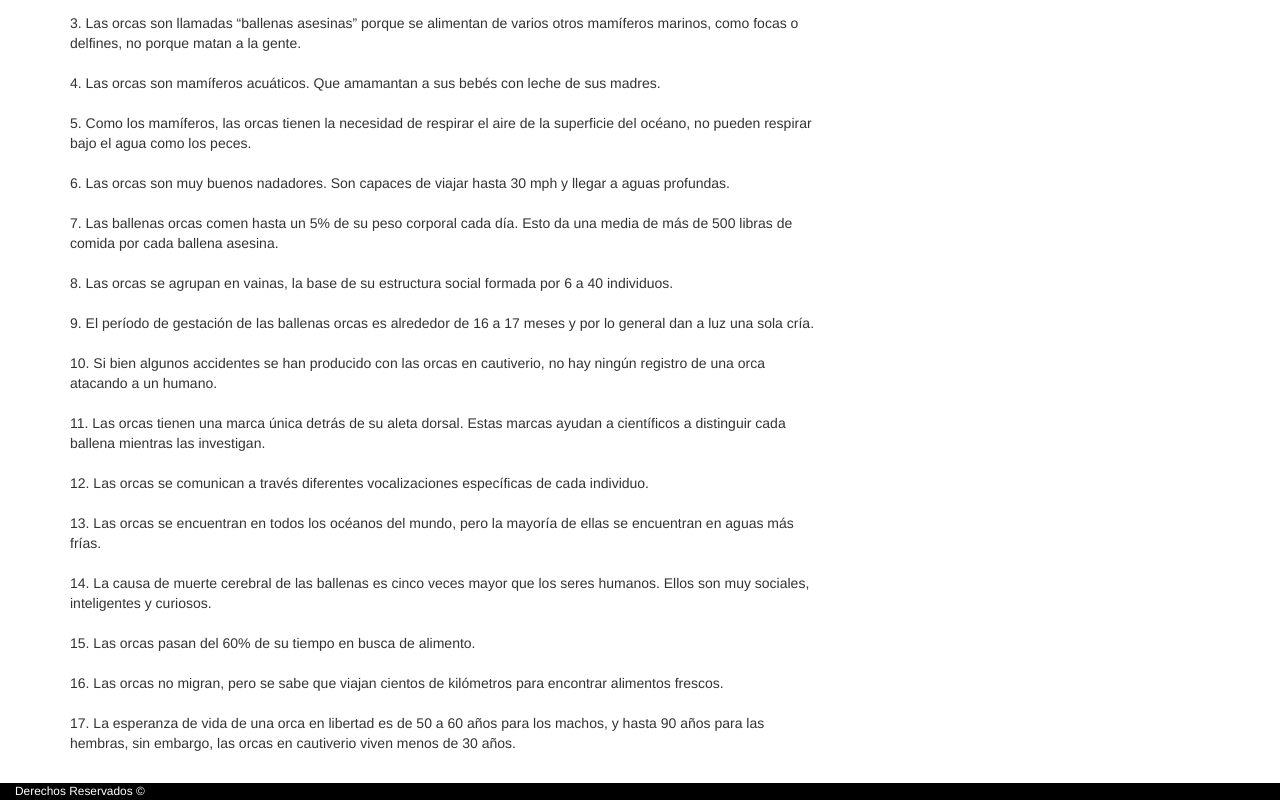
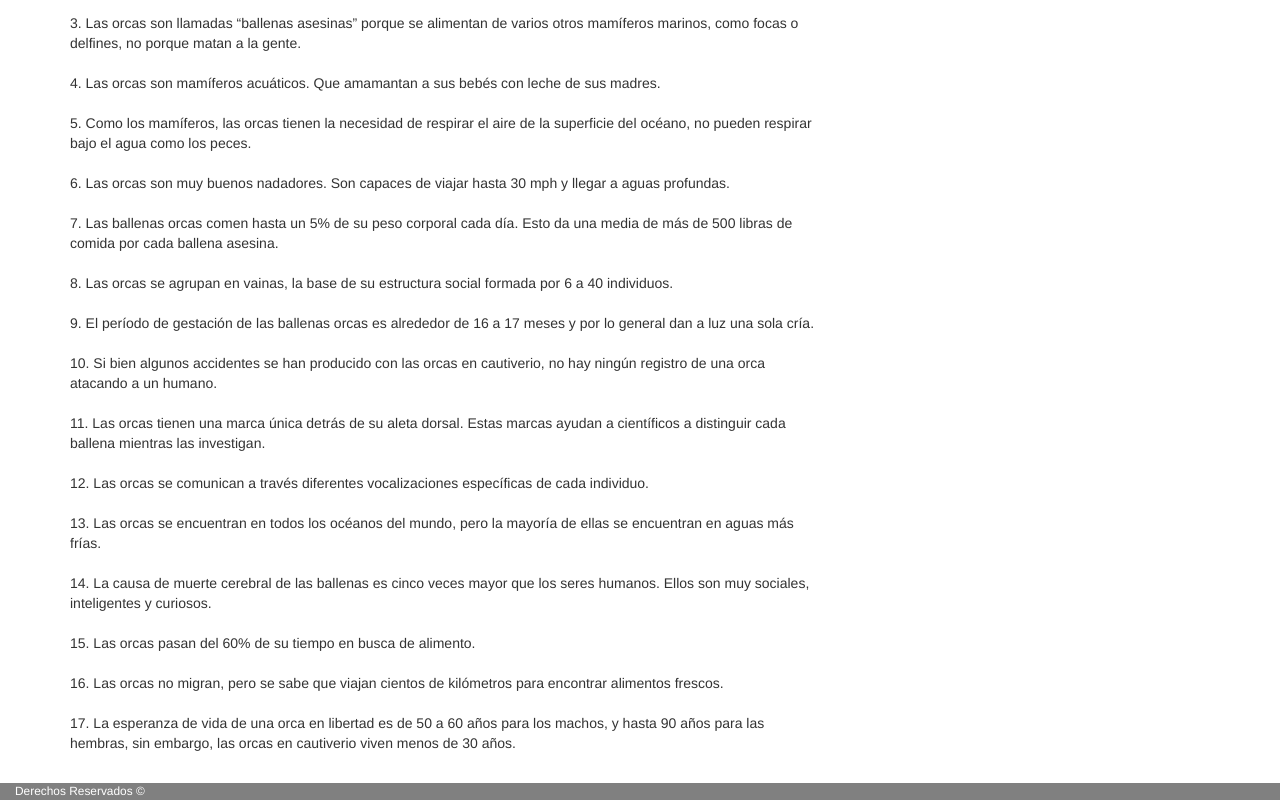
Before and after one commit to marcela1/proyectoweb, a plain HTML site: page proyecto.html in a window 1280 px wide. Shown: the part 790-1590 px from the top of the page. Drawn offline with nearby package versions, Linux system fonts and the light colour scheme.

Commit message:
cambio color footer

```diff
--- a/bootstrap-3.3.4-dist/css/misestilos.css
+++ b/bootstrap-3.3.4-dist/css/misestilos.css
@@ -24,3 +24,6 @@ background-color: #6f6c67;
 small{
 	color: white;
 }
+.color6{
+	background-color: gray;
+}
--- a/proyecto.html
+++ b/proyecto.html
@@ -111,7 +111,7 @@
 		</div>
 			<footer class="container-fluid">
 			<div class="row">
-			<div class="col-xs-12 color5">
+			<div class="col-xs-12 color6">
 			<small>Derechos Reservados &copy;</small>
 			</div>
 		</div>
```
Also changed, not shown: index.html (+2 -2 lines), proyecto2.html (+1 -1 lines), proyecto3.html (+1 -1 lines), proyecto4.html (+1 -1 lines), proyecto5.html (+1 -1 lines), One_Ocean.png (deleted), logo.jpg (deleted).
